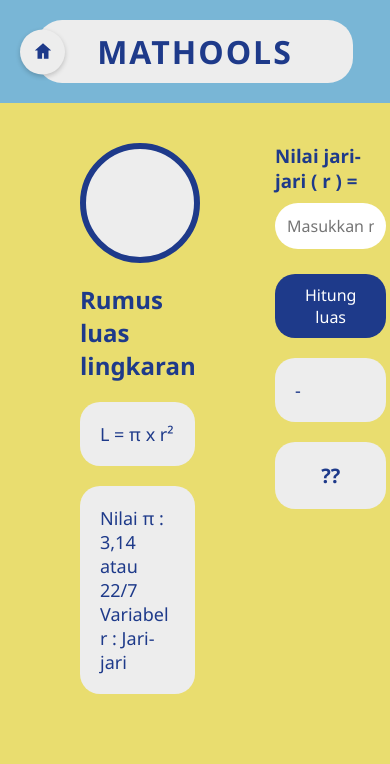
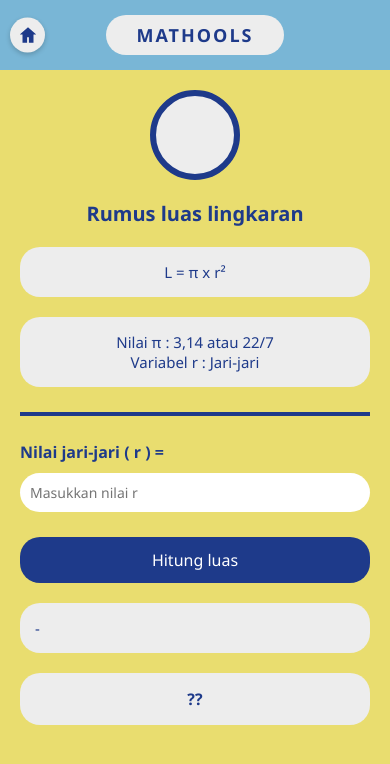
Before and after one commit to Radhi2006/Mathools, a plain HTML site: page circle.html in a window 390 px wide. Drawn offline with Linux system fonts and the light colour scheme.

Commit message:
Add files via upload

```diff
--- a/circle.html
+++ b/circle.html
@@ -1,7 +1,7 @@
 <!DOCTYPE html>
 <html lang="id">
 <head>
-<meta charset="UTF-8">
+<meta charset="UTF-8" name="viewport" content="width=device-width, initial-scale=1.0">
 <title>Lingkaran</title>
 <link rel="stylesheet" href="style.css">
 </head>
--- a/style.css
+++ b/style.css
@@ -1,6 +1,9 @@
 *{margin:0;padding:0;box-sizing:border-box;font-family:'Segoe UI',sans-serif}
 
-body{background:#E9DD6F;}
+body{
+    background:#E9DD6F;
+}
+
 
 .home-btn{
   position:absolute;
@@ -144,3 +147,129 @@ input{
   font-weight:bold;
   font-size:20px;
 }
+
+/* ========================= */
+/* MOBILE RESPONSIVE FINAL */
+/* ========================= */
+@media (max-width: 768px){
+
+  body{
+    overflow-x:hidden;
+  }
+
+  /* HEADER */
+  header{
+    padding:15px;
+  }
+
+  header h1{
+    padding:8px 30px;
+    font-size:18px;
+  }
+
+  /* HOME TEXT */
+  .container{
+    padding:20px;
+    min-height:100vh;
+  }
+
+  .title{
+    font-size:22px;
+  }
+
+  .subtitle{
+    font-size:16px;
+    margin-bottom:15px;
+  }
+
+  /* CARD (HOME) */
+  .cards{
+    flex-direction:column;
+    align-items:center;
+    gap:25px;
+  }
+
+  .card{
+    width:90%;
+    height:220px;
+  }
+
+  .circle{
+    width:90px;
+    height:90px;
+  }
+
+  .triangle svg{
+    width:100px;
+    height:90px;
+  }
+
+  /* HALAMAN HITUNG */
+  .layout{
+    display:flex;
+    flex-direction:column;
+    gap:25px;
+    padding:20px;
+  }
+
+  /* INI PALING PENTING */
+  .left, .right{
+    width:100%;
+  }
+
+  /* CENTER SHAPE */
+  .left{
+    text-align:center;
+  }
+
+  .circle, .triangle{
+    margin:auto;
+  }
+
+  /* DIVIDER JADI GARIS HORIZONTAL */
+  .divider{
+    width:100%;
+    height:4px;
+  }
+
+  /* TEXT */
+  h2{
+    font-size:20px;
+  }
+
+  h3{
+    font-size:16px;
+  }
+
+  /* INPUT & BUTTON */
+  input{
+    width:100%;
+    font-size:14px;
+    padding:10px;
+  }
+
+  button{
+    width:100%;
+    padding:12px;
+    font-size:16px;
+  }
+
+  /* BOX */
+  .box{
+    width:100%;
+    font-size:15px;
+    padding:15px;
+  }
+
+  .result{
+    font-size:16px;
+  }
+
+  /* ICON HOME */
+  .home-btn{
+    width:35px;
+    height:35px;
+    font-size:16px;
+    left:10px;
+  }
+}
```
Also changed, not shown: index.html (+1 -1 lines), triangle.html (+1 -1 lines).
